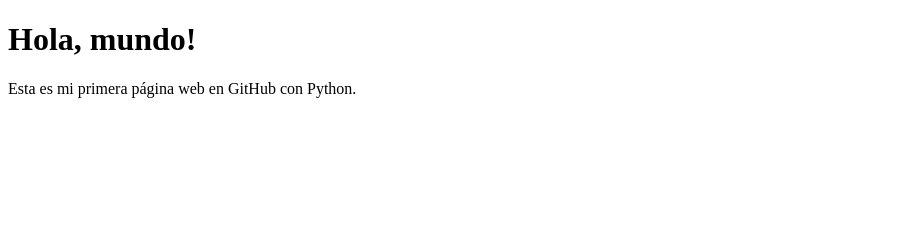
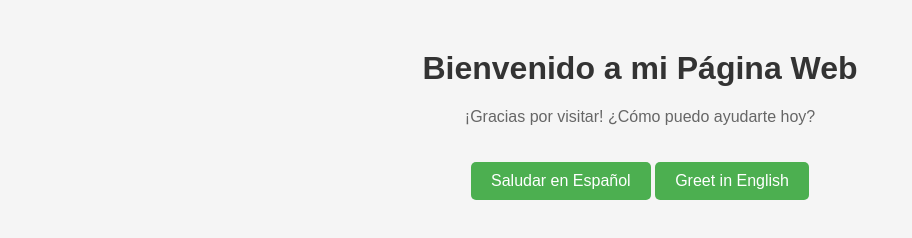
Before and after one commit to davsergamer1/nuevo-2, a plain HTML site: page index.html in a window 1280 px wide. Shown: the whole page, without its empty margins (0-912 px from the left). Drawn offline with Linux system fonts and the light colour scheme.

Commit message:
Update index.html

```diff
--- a/index.html
+++ b/index.html
@@ -4,9 +4,50 @@
     <meta charset="UTF-8">
     <meta name="viewport" content="width=device-width, initial-scale=1.0">
     <title>Mi Página Web</title>
+    <style>
+        body {
+            font-family: 'Arial', sans-serif;
+            background-color: #f5f5f5;
+            text-align: center;
+            margin: 50px;
+        }
+
+        h1 {
+            color: #333;
+        }
+
+        p {
+            color: #666;
+        }
+
+        button {
+            background-color: #4CAF50;
+            color: white;
+            padding: 10px 20px;
+            font-size: 16px;
+            cursor: pointer;
+            border: none;
+            border-radius: 5px;
+            margin-top: 20px;
+        }
+
+        button:hover {
+            background-color: #45a049;
+        }
+    </style>
 </head>
 <body>
-    <h1>Hola, mundo!</h1>
-    <p>Esta es mi primera página web en GitHub con Python.</p>
+    <h1>Bienvenido a mi Página Web</h1>
+    <p>¡Gracias por visitar! ¿Cómo puedo ayudarte hoy?</p>
+
+    <!-- Botones de Saludo -->
+    <button onclick="saludar('Hola')">Saludar en Español</button>
+    <button onclick="saludar('Hello')">Greet in English</button>
+
+    <script>
+        function saludar(mensaje) {
+            alert(mensaje + ', ¡bienvenido!');
+        }
+    </script>
 </body>
 </html>
```
